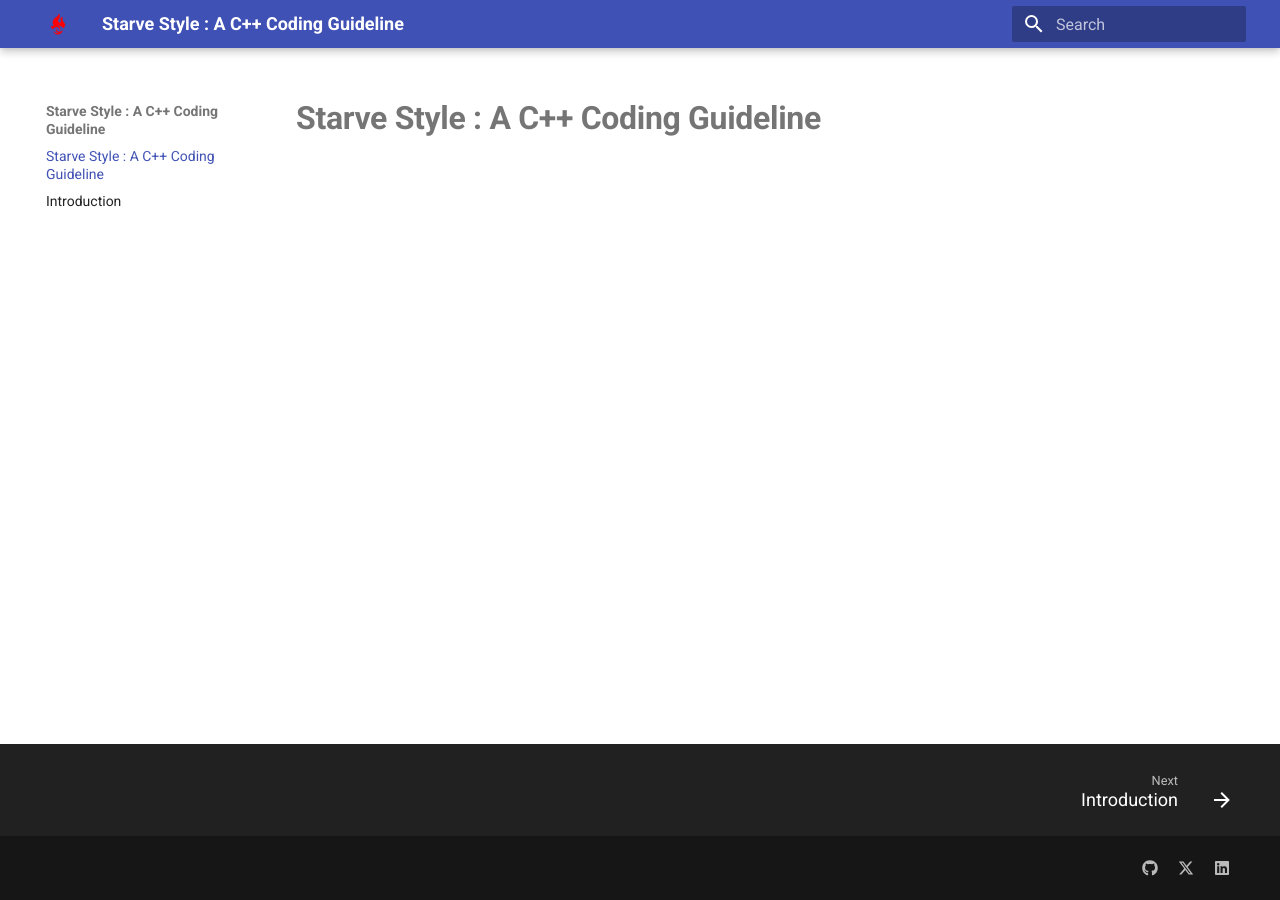
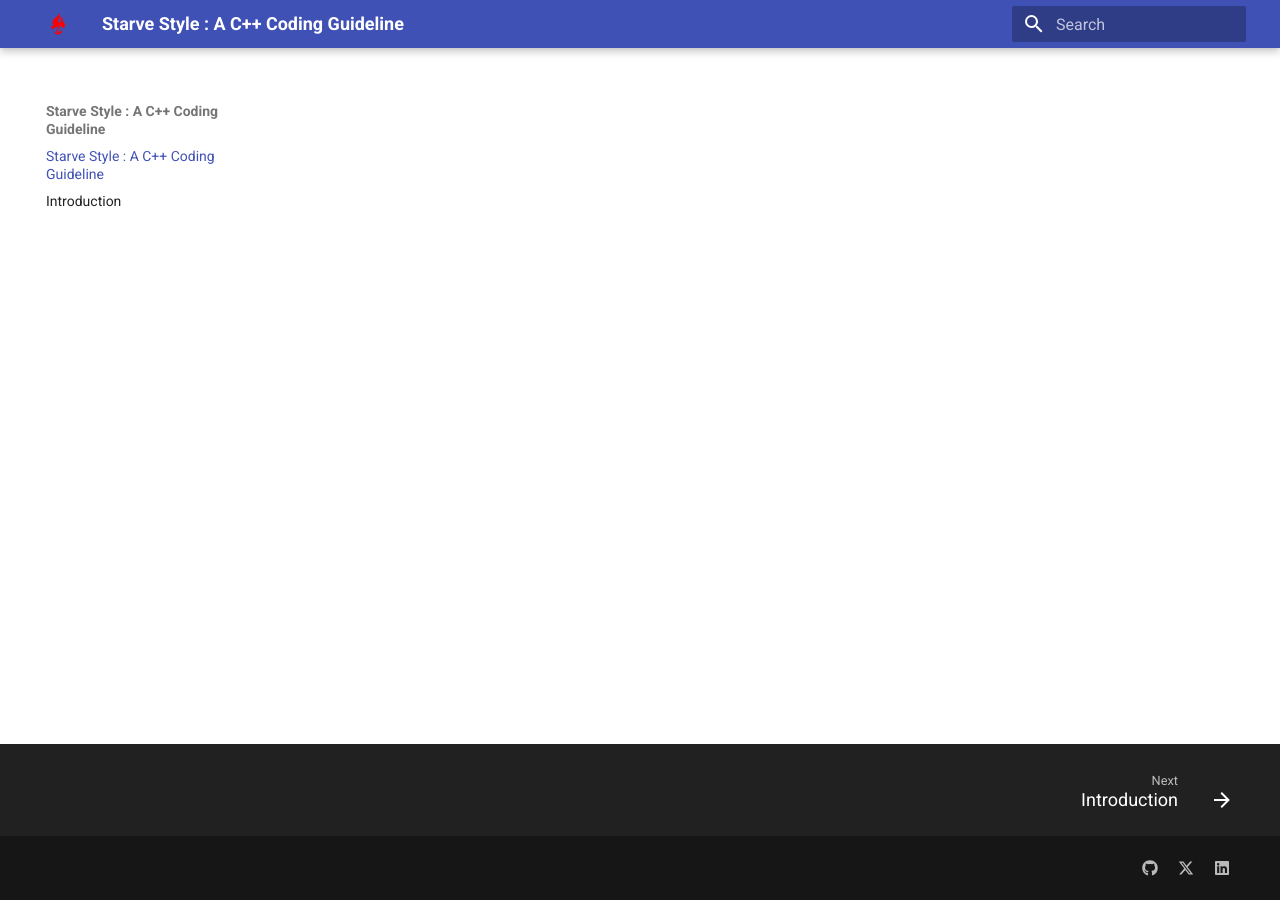
Before and after one commit to Belphonz/Starve-Style, an MkDocs documentation site: the page built from docs/index.md, in a window 1280 px wide. Built offline with MkDocs 1.6.1 and Material for MkDocs 9.7.7, drawn with Linux system fonts in a browser that asks for light colours.

Commit message:
vault backup: 2024-10-19 13:33:09

```diff
--- a/docs/stylesheets/extra.css
+++ b/docs/stylesheets/extra.css
@@ -1,4 +1,13 @@
 .md-typeset h1 {
     font-weight: bold;
+    color: white;
+}
 
+.md-typeset h2 {
+    font-weight: bold;
+    color: rgb(201, 60, 60);
 }
+
+.md-typeset background-color {
+    color : rgb(26, 30, 36);
+}
```
